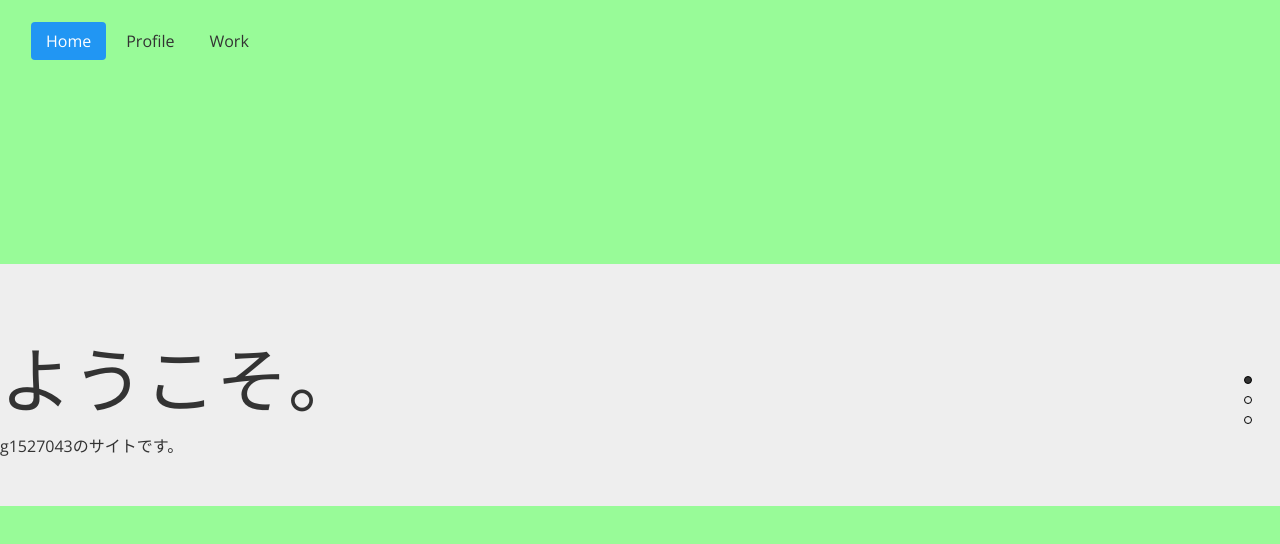
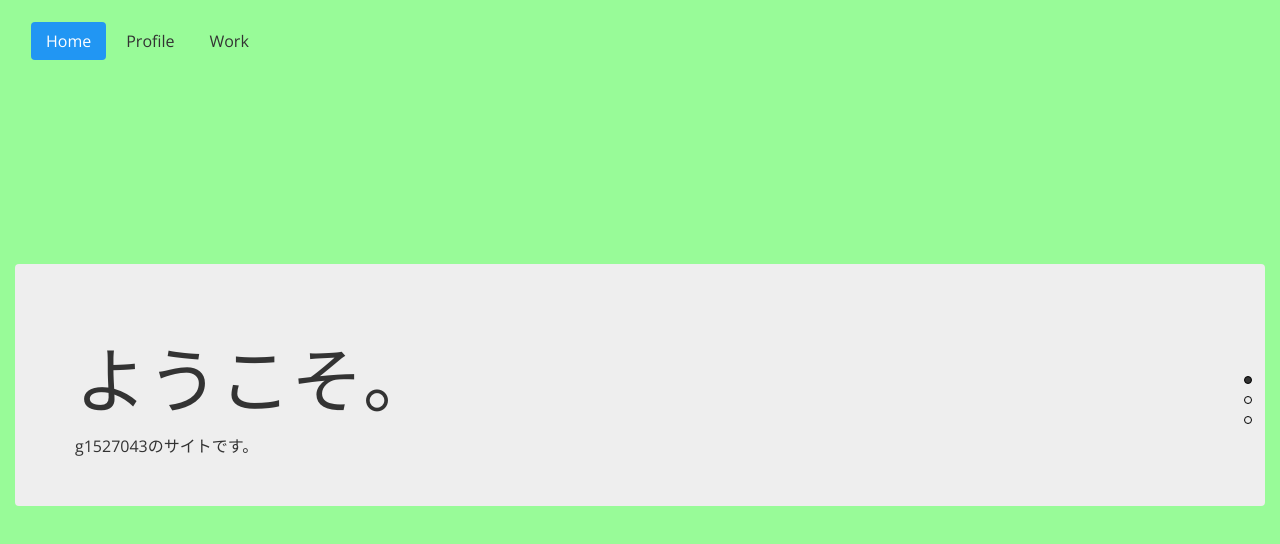
Before and after one commit to SymYuk/2016web2, a plain HTML site: page index.html in a window 1280 px wide. Drawn offline with nearby package versions, Linux system fonts and the light colour scheme.

Commit message:
Update index.html

```diff
--- a/index.html
+++ b/index.html
@@ -46,7 +46,7 @@
 <body class="no-thank-yu">
 
 <div id="pagepiling">
-	<div class="contents" id="section1">
+	<div class="contents container" id="section1">
 		<div class="jumbotron">
 			<h1>ようこそ。</h1>
 			g1527043のサイトです。
```
